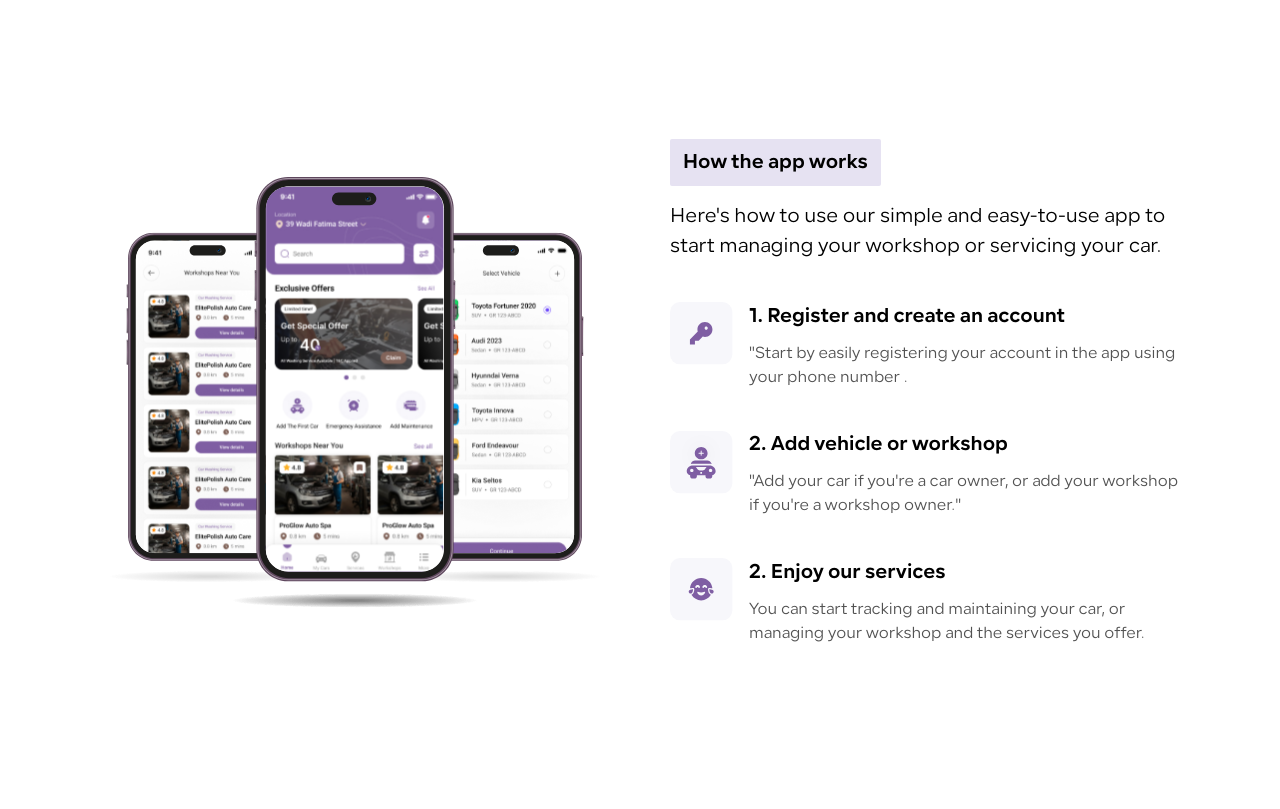
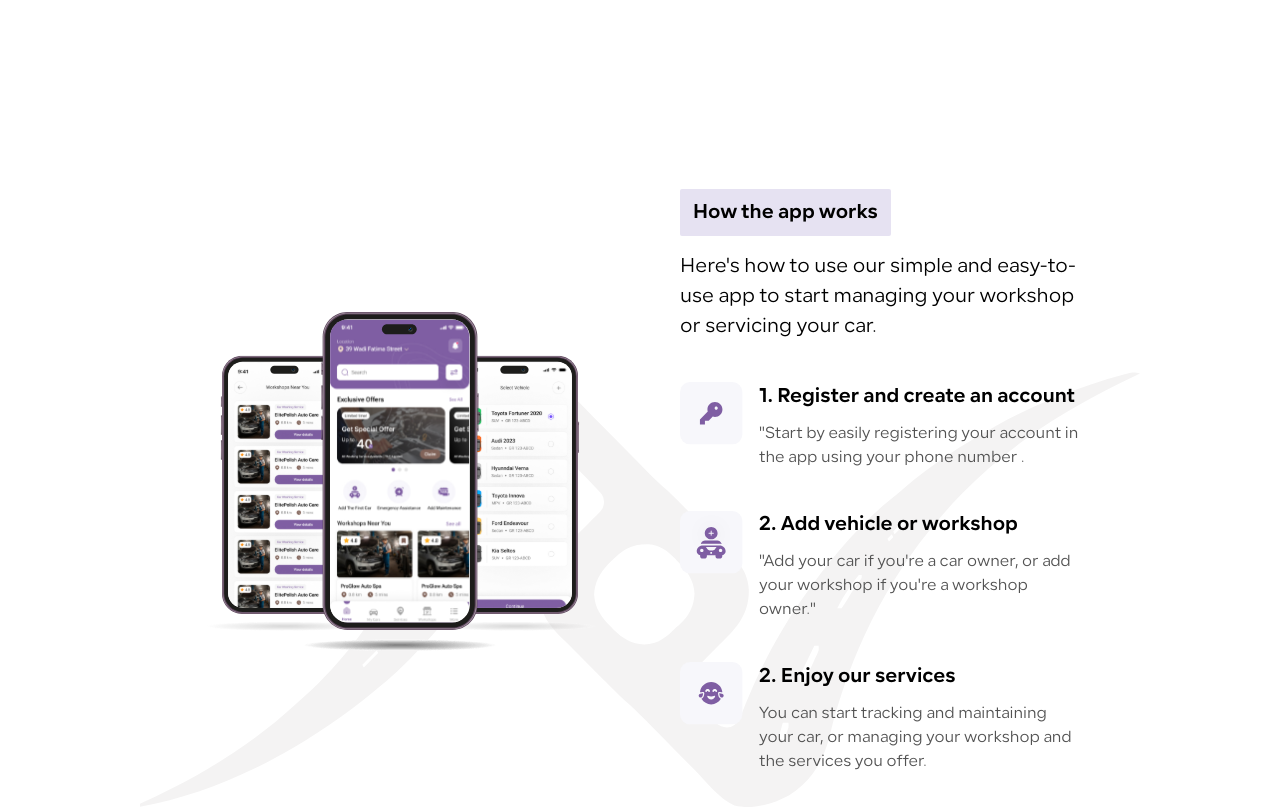
Before and after one commit to Sheriff30/nabih-home, an Angular app: page / in a window 1280 px wide. Shown: the part 1540-2349 px from the top of the page. Before the commit the page ends 2286 px from the top, so only its background shows below. Built offline with nearby package versions, Linux system fonts and the light colour scheme.

Commit message:
updated home page

```diff
--- a/src/app/app.html
+++ b/src/app/app.html
@@ -132,10 +132,10 @@
     </div>
   </div>
 </div>
-
+<!-- How the app works -->
 <div class="px-[15px] py-[50px] lg:py-[100px] lg:px-[100px]">
   <div
-    class="max-w-[1340px] mx-auto grid gap-[60px] items-center justify-items-center lg:grid-cols-[1fr_1fr]"
+    class="max-w-[1340px] mx-auto grid gap-[60px] items-center justify-items-center lg:grid-cols-[1fr_1fr] lg:bg-[url(/app-layout.svg)] bg-no-repeat bg-bottom lg:bg-[length:1000px_470px] lg:gap-[80px] lg:px-[100px] lg:py-[50px]"
   >
     <img src="/app-works.svg" alt="" />
     <div class="flex flex-col gap-[40px]">
```
Also changed, not shown: public/app-layout.svg (added).
